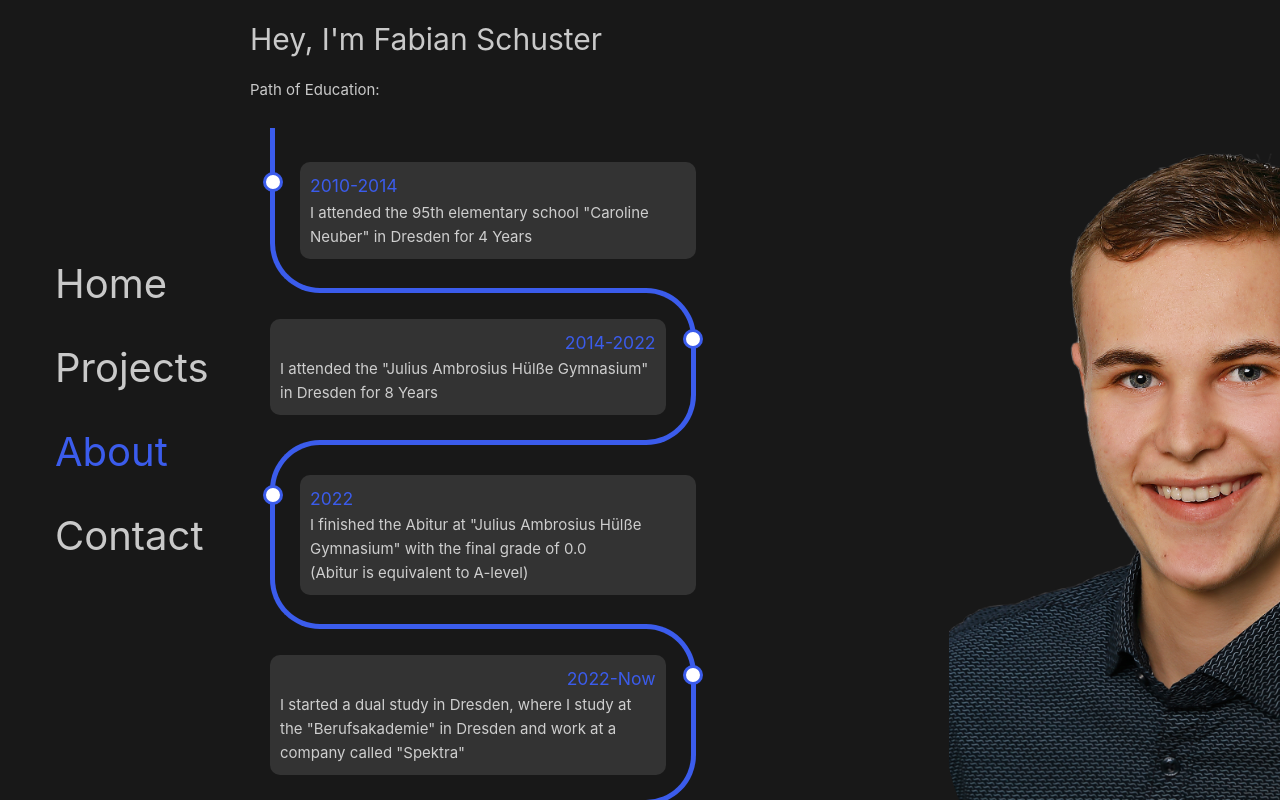
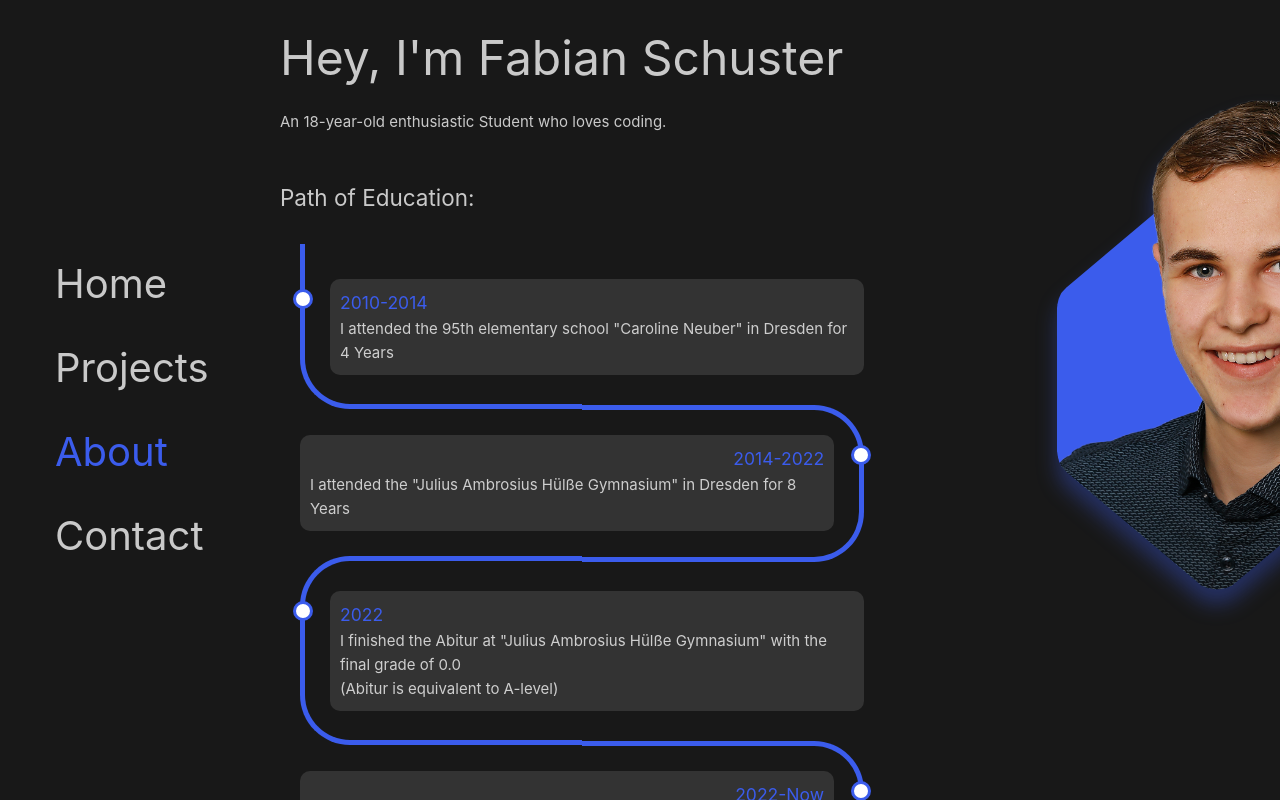
Before and after one commit to Schrankian/personalWebsiteVue, a Vue app: page /about in a window 1280 px wide. Shown: the top 800 px of the page. Built offline with nearby package versions, Linux system fonts and the light colour scheme.

Commit message:
cool picture in about page

```diff
--- a/src/App.vue
+++ b/src/App.vue
@@ -18,6 +18,8 @@ import { RouterLink, RouterView } from 'vue-router'
 
 
 
+
+
 @import '@/assets/base.css';
 
 
@@ -30,6 +32,13 @@ import { RouterLink, RouterView } from 'vue-router'
     flex-wrap: wrap;
     align-content: center;
     z-index: 1;
+
+    -webkit-touch-callout: none;
+    -webkit-user-select: none;
+    -khtml-user-select: none;
+    -moz-user-select: none;
+    -ms-user-select: none;
+    user-select: none;
 }
 
 .sidebar a {
--- a/src/assets/base.css
+++ b/src/assets/base.css
@@ -11,6 +11,7 @@
     --color-text: rgba(235, 235, 235, 0.842);
 
     --color-accent: rgb(59, 92, 236);
+    --color-accent-shadow: rgba(59, 92, 236, 0.35);
 }
 
 *,
@@ -42,7 +43,7 @@ body {
 
 /* Track */
 ::-webkit-scrollbar-track {
-  background: white;
+  background: var(--color-background);
   border-radius: 4px;
 }
 
@@ -50,9 +51,22 @@ body {
 ::-webkit-scrollbar-thumb {
   background: #888;
   border-radius: 4px;
+  transition: 0.2s;
 }
 
 /* Handle on hover */
 ::-webkit-scrollbar-thumb:hover {
   background: #555;
 }
+
+/*
+::-moz-selection {
+  color: var(--color-accent);
+  background: var(--color-accent-background);
+}
+
+::selection {
+  color: var(--color-accent);
+  background: var(--color-accent-background);
+}
+*/
--- a/src/views/AboutView.vue
+++ b/src/views/AboutView.vue
@@ -1,8 +1,24 @@
+<script setup lang="ts">
+window.onload = function () {
+  const now:Date = new Date();
+  const birthDate:Date = new Date(2003,7,15);
+  let age = now.getFullYear() - birthDate.getFullYear();
+  const m = now.getMonth() - birthDate.getMonth();
+
+  if (m < 0 || (m === 0 && now.getDate() < birthDate.getDate())) {
+    age--;
+  }
+
+  document.getElementById('output')!.innerHTML = String(age);
+}
+</script>
+
 <template>
   <div class="grid">
     <div class="about-layout">
-      <h1 class="header">Hey, I'm Fabian Schuster</h1>
-      <h4 class="header2">Path of Education:</h4>
+      <h1>Hey, I'm Fabian Schuster</h1>
+      <p>An <ins id="output">18</ins>-year-old enthusiastic Student who loves coding.</p>
+      <h2>Path of Education:</h2>
       <div class="row">
         <div class="timeline">
           <div class="outer">
@@ -35,9 +51,11 @@
             <div class="card">
               <div class="info">
                 <h3 class="title">Future</h3>
-                <p>I am just at the beginning of my wonderful Journey of life. I completed the standard education and now
+                <p>I am just at the beginning of my wonderful Journey of life. I completed the standard education and
+                  now
                   my Path is unique and
-                  full of possibilities. It isn't possible to always make the right choice, but I hope I find a place in
+                  full of possibilities. It isn't possible to always make the right choice, but I hope I find a place
+                  in
                   this huge World, which
                   I enjoy living, so I don't have to regret anything.
                 </p>
@@ -47,7 +65,12 @@
         </div>
       </div>
     </div>
-    <img src="/public/personal-transparent.png">
+    <div class="shadow">
+      <div class="picturecard">
+        <div class="shape"/>
+        <img src="/public/personal-transparent.png">
+      </div>
+    </div>
   </div>
 </template>
 
@@ -56,14 +79,61 @@
 
 
 
+
+
+
+
+
 @import '@/assets/base.css';
 
+ins {
+  text-decoration: none;
+}
 
 img {
-  border-radius: 20%;
-  height: 60%;
+  height: 100%;
+  position: absolute;
+}
+
+.shadow {
+  filter: drop-shadow(0px 15px 10px var(--color-accent-shadow));
+}
+
+.picturecard {
+  -webkit-clip-path:polygon(45% 89.2%, 47% 89.7%, 50% 90%, 53% 89.7%, 55% 89.2%,
+                            97% 69%, 98.6% 68%, 99.4% 67%, 99.8% 66%, 100% 65%,
+                            100% 0,
+                            0 0,
+                            0 65%, 0.2% 66%, 0.6% 67%, 1.4% 68%, 3% 69%);
+  clip-path: polygon(45% 89.2%, 47% 89.7%, 50% 90%, 53% 89.7%, 55% 89.2%,
+                     97% 69%, 98.6% 68%, 99.4% 67%, 99.8% 66%, 100% 65%,
+                     100% 0,
+                     0 0,
+                     0 65%, 0.2% 66%, 0.6% 67%, 1.4% 68%, 3% 69%);
+
   margin-top: 25%;
   margin-left: 35%;
+  width: 25vw;
+  height: 70vh;
+}
+
+.shape {
+  position: absolute;
+  width: 100%;
+  height: 100%;
+  -webkit-clip-path: polygon(45% 89.2%, 47% 89.7%, 50% 90%, 53% 89.7%, 55% 89.2%,
+      97% 69%, 98.6% 68%, 99.4% 67%, 99.8% 66%, 100% 65%,
+      100% 40%, 99.8% 39%, 99.4% 38%, 98.6% 37%, 97% 36%,
+      55% 15.8%, 53% 15.3%, 50% 15%, 47% 15.3%, 45% 15.8%,
+      3% 36%, 1.4% 37%, 0.6% 38%, 0.2% 39%, 0 40%,
+      0 65%, 0.2% 66%, 0.6% 67%, 1.4% 68%, 3% 69%);
+  clip-path: polygon(45% 89.2%, 47% 89.7%, 50% 90%, 53% 89.7%, 55% 89.2%,
+      97% 69%, 98.6% 68%, 99.4% 67%, 99.8% 66%, 100% 65%,
+      100% 40%, 99.8% 39%, 99.4% 38%, 98.6% 37%, 97% 36%,
+      55% 15.8%, 53% 15.3%, 50% 15%, 47% 15.3%, 45% 15.8%,
+      3% 36%, 1.4% 37%, 0.6% 38%, 0.2% 39%, 0 40%,
+      0 65%, 0.2% 66%, 0.6% 67%, 1.4% 68%, 3% 69%);
+  background-color: var(--color-accent);
 }
 
 @media (min-width: 1024px) {
@@ -75,17 +145,19 @@ img {
 }
 
 .about-layout {
+  padding-left: 30px;
   display: flex;
   flex-direction: column;
 }
 
-.header {
+h1 {
   padding-top: 3%;
   margin-bottom: 2%;
+  font-size: 3rem;
 }
 
-.header2 {
-  padding-top: 1%;
+h2 {
+  padding-top: 7%;
   margin-bottom: 2%;
 }
 
@@ -140,8 +212,8 @@ img {
 /* Setting the border of top, bottom, right */
 .card:nth-child(even)::before {
   right: 0;
-  top: -0.5px;
-  bottom: 0;
+  top: 0;
+  bottom: -1px;
   border-width: 5px 5px 5px 0;
   border-radius: 0 50px 50px 0;
 }
--- a/src/views/HomeView.vue
+++ b/src/views/HomeView.vue
@@ -8,6 +8,7 @@
 </template>
 
 <style scoped>
+
 
 
 
@@ -33,6 +34,13 @@
   font-size: 6rem;
   color: rgb(68, 68, 68);
   transition: 0.7s ease-out;
+
+  -webkit-touch-callout: none;
+  -webkit-user-select: none;
+  -khtml-user-select: none;
+  -moz-user-select: none;
+  -ms-user-select: none;
+  user-select: none;
 }
 
 .glow:hover {
--- a/src/views/Privacy-policyView.vue
+++ b/src/views/Privacy-policyView.vue
@@ -147,7 +147,7 @@
         </li>
         <li>
           <p><strong>For the performance of a contract:</strong> the development, compliance and undertaking of the
-            purchase contract for the products, items or services You have purchased or of any other contract with Us
+            purchase contract for the products, items or services You have purchased or of any other contract with Me
             through the Service.</p>
         </li>
         <li>
@@ -169,11 +169,12 @@
       <ul>
         <li><strong>With Service Providers:</strong> I may share Your personal information with Service Providers to
           monitor and analyze the use of my Service, to contact You.</li>
-        <li><strong>With other users:</strong> when You share personal information or otherwise interact in the public
+        <!-- <li><strong>With other users:</strong> when You share personal information or otherwise interact in the
+          public
           areas with other users, such information may be viewed by all users and may be publicly distributed outside.
-        </li>
-        <li><strong>With Your consent</strong>: I may disclose Your personal information for any other purpose with
-          Your consent.</li>
+          </li> -->
+          <li><strong>With Your consent</strong>: I may disclose Your personal information for any other purpose with
+            Your consent.</li>
       </ul>
       <h2>Retention of Your Personal Data</h2>
       <p>I will retain Your Personal Data only for as long as is necessary for the purposes set out in this
@@ -268,6 +269,11 @@
 
 a {
   color: var(--color-text);
+  transition: 0.2s;
+}
+
+a:hover {
+  color: white;
 }
 
 strong {
```
Also changed, not shown: public/personal-transparent.png.
